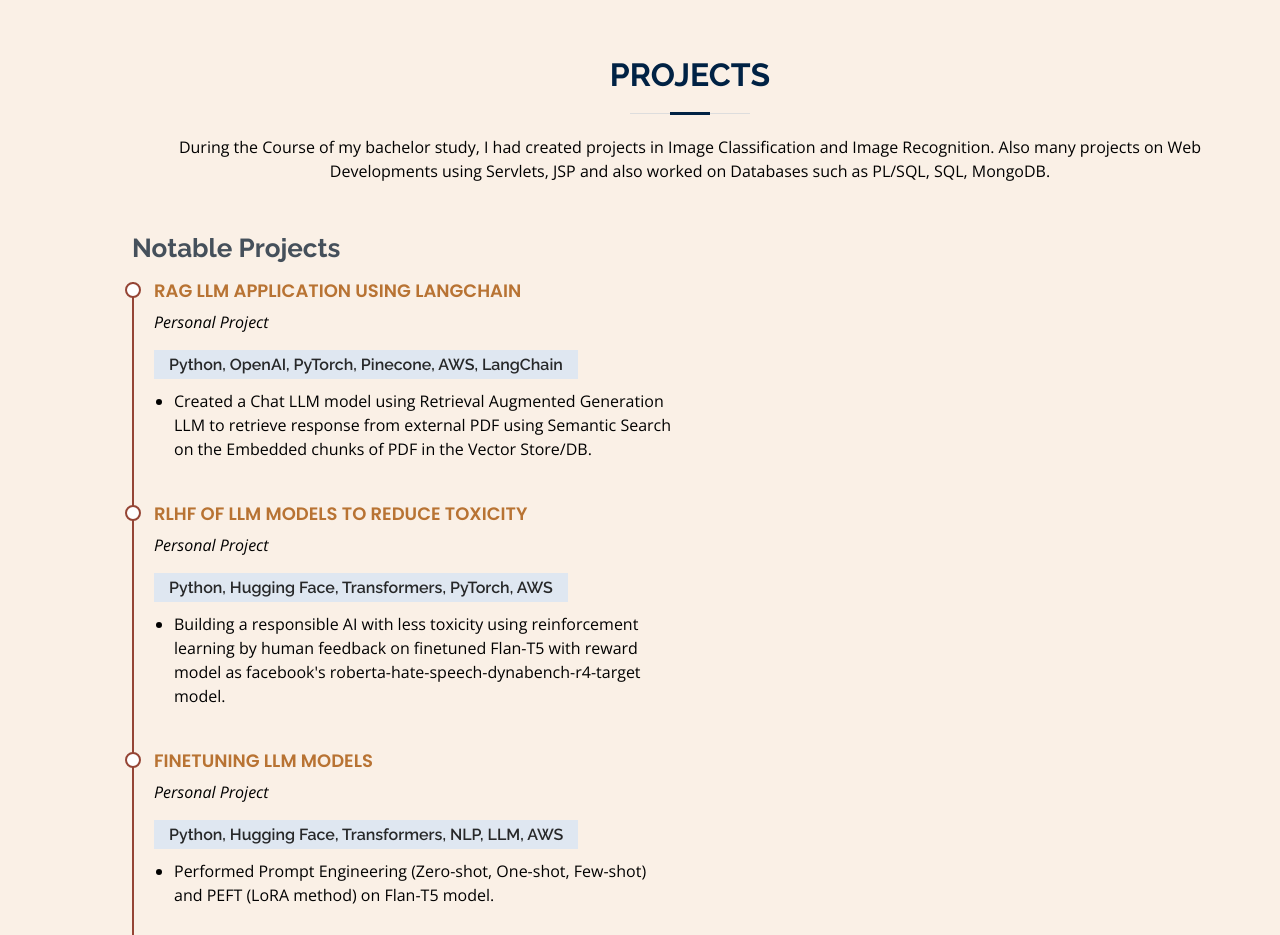
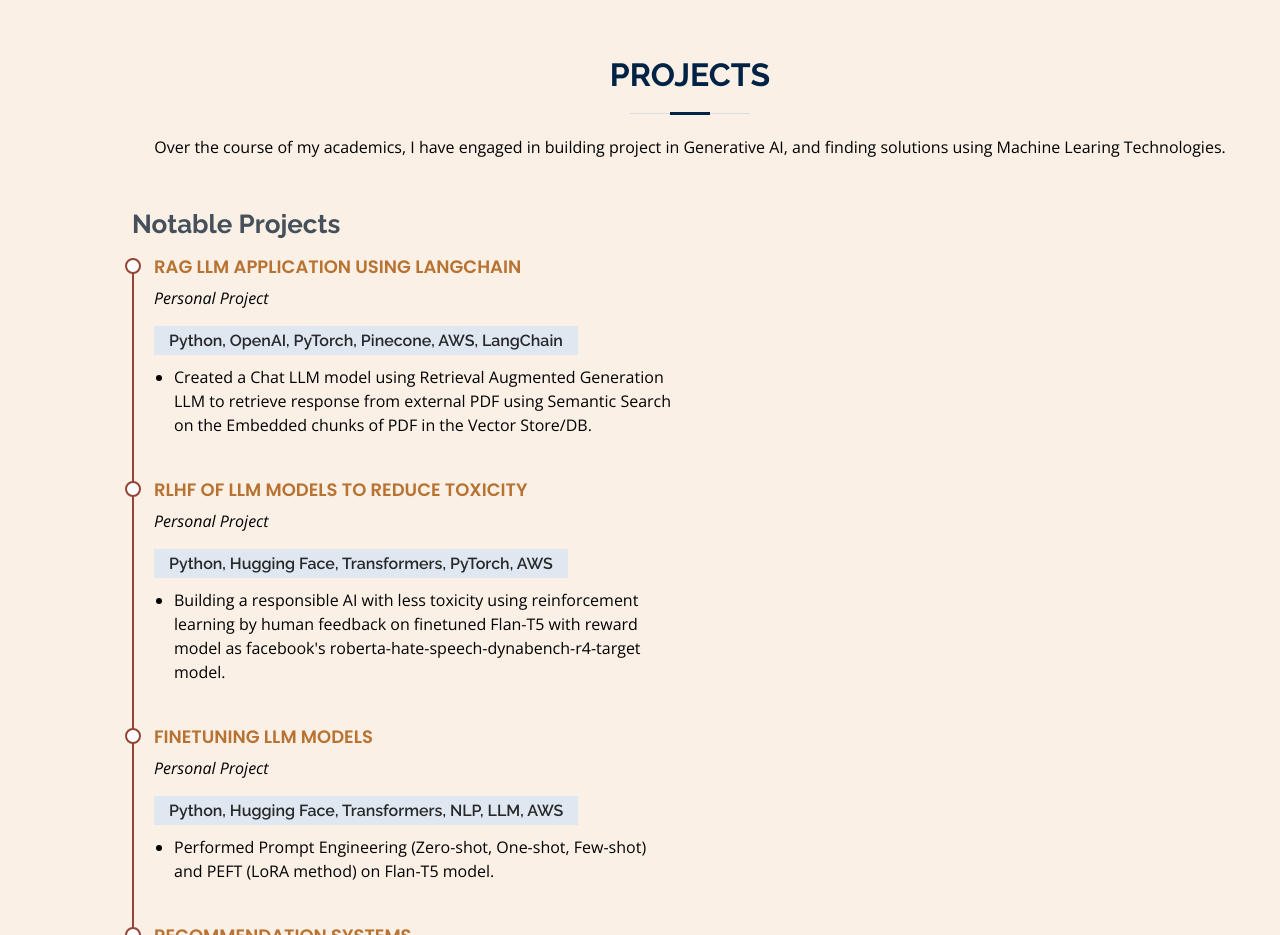
Before and after one commit to VishalChandru/VishalChandru.github.io, a plain HTML site: page index.html in a window 1280 px wide. Shown: the part 4200-5135 px from the top of the page. Drawn offline with nearby package versions, Linux system fonts and the light colour scheme.

Commit message:
updated project info

```diff
--- a/index.html
+++ b/index.html
@@ -216,7 +216,7 @@
 
         <div class="section-title">
           <h2>Projects</h2>
-          <p>During the Course of my bachelor study, I had created projects in Image Classification and Image Recognition. Also many projects on Web Developments using Servlets, JSP and also worked on Databases such as PL/SQL, SQL, MongoDB. </p>
+          <p> Over the course of my academics, I have engaged in building project in Generative AI, and finding solutions using Machine Learing Technologies.</p>
         </div>
 
         <div class="row">
```
